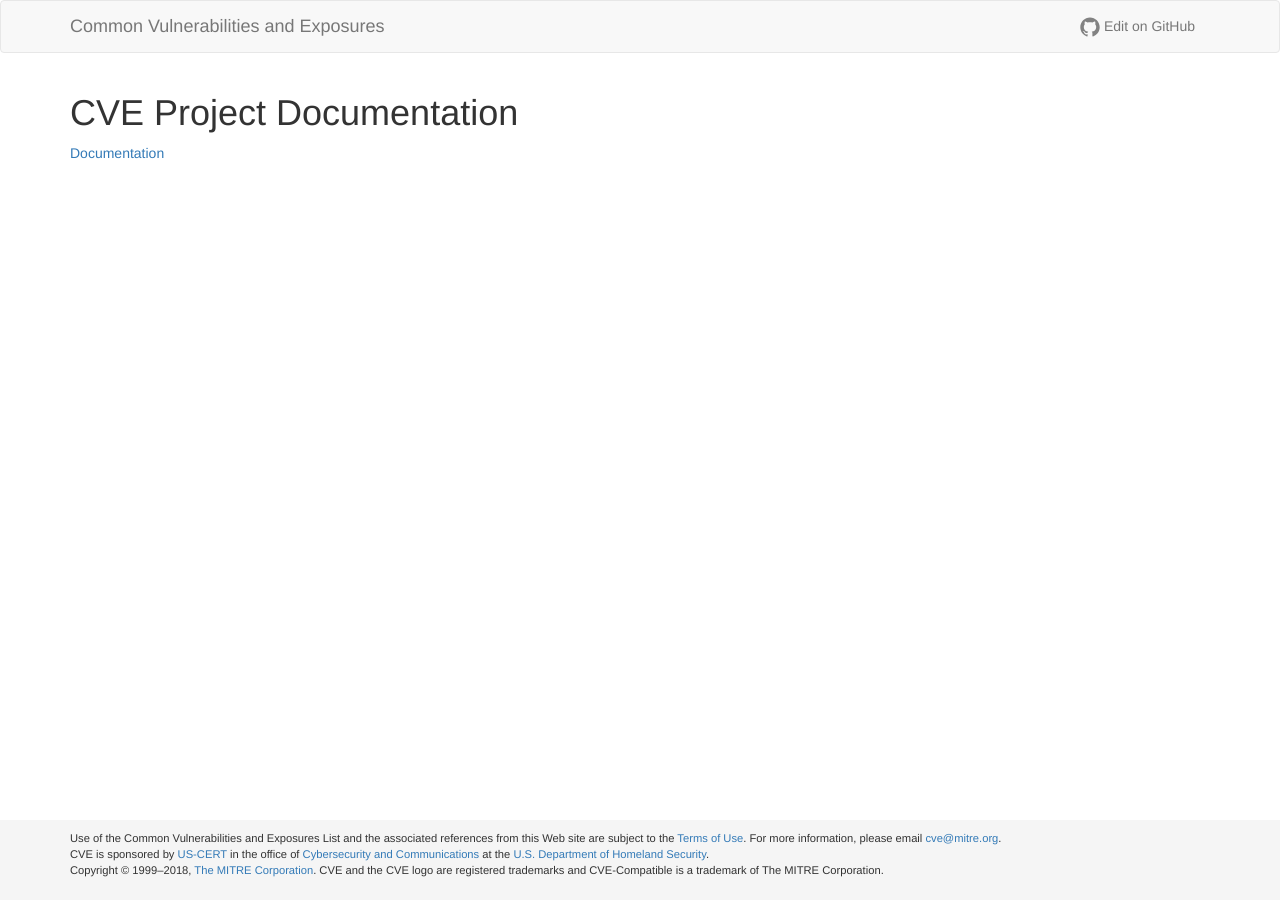
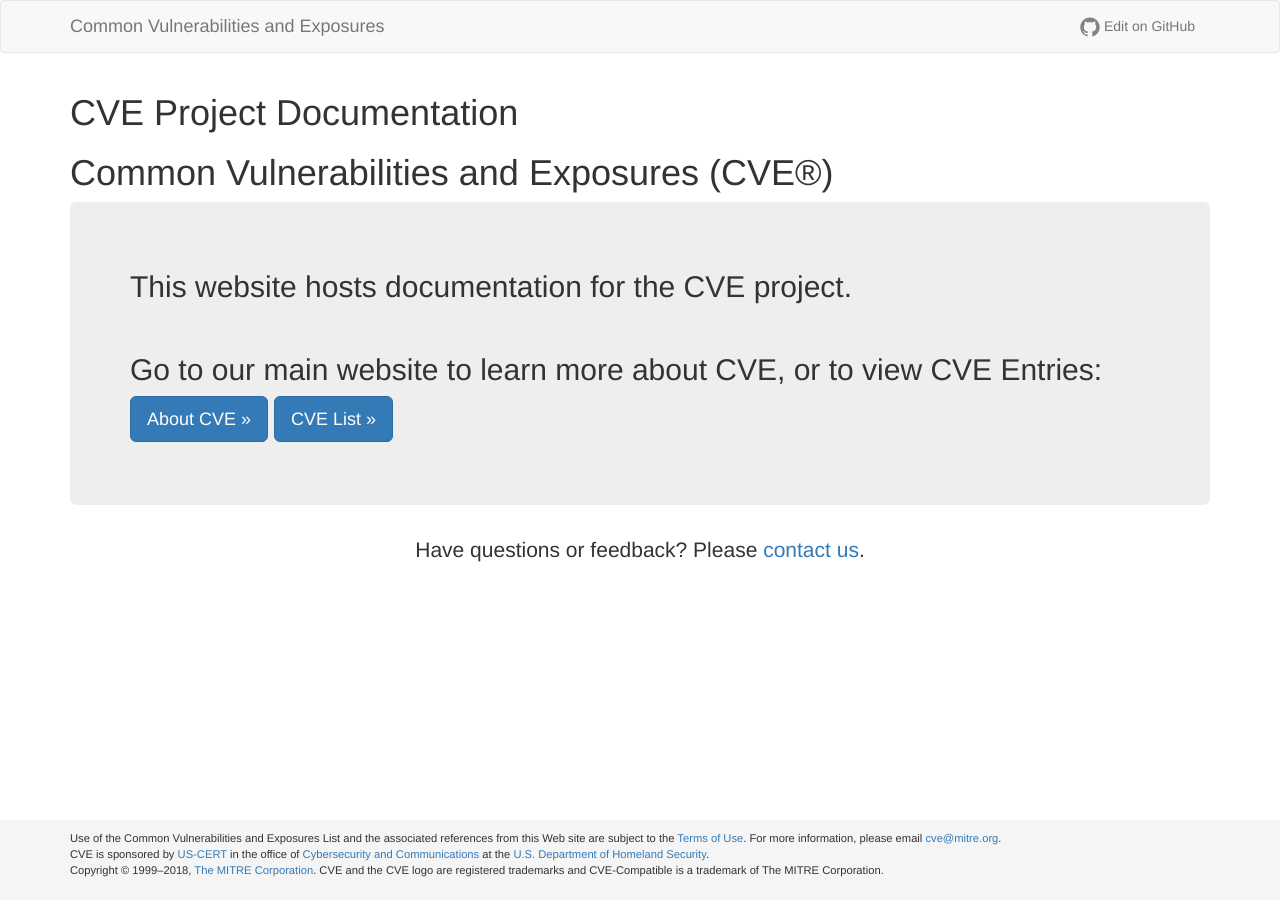
Before and after one commit to CVEProject/cveproject.github.io, a Jekyll site: the page built from index.md, in a window 1280 px wide. Built offline with Jekyll 4.4.1, drawn with Linux system fonts in a browser that asks for light colours; nearby versions of some CDN libraries.

Commit message:
Update index.md
Update text

```diff
--- a/index.md
+++ b/index.md
@@ -3,4 +3,14 @@ title: CVE Project Documentation
 layout: page
 ---
 
-[Documentation](docs/index.html)
+<h1 class="site-title">Common Vulnerabilities and Exposures (CVE®)</h1>
+
+<div class="jumbotron">
+  <h2>This website hosts documentation for the CVE project.</h2>
+  <br>
+  <h2>Go to our main website to learn more about CVE, or to view CVE Entries:</h2>
+  <p><a class="btn btn-primary btn-lg" role="button" href="https://cve.mitre.org/about/index.html">About CVE »</a>
+  <a class="btn btn-primary btn-lg" role="button" href="https://cve.mitre.org/cve/">CVE List »</a></p>
+</div>
+
+<p class="lead text-center">Have questions or feedback? Please <a href="https://cve.mitre.org/about/contactus.html">contact us</a>.</p>
```
